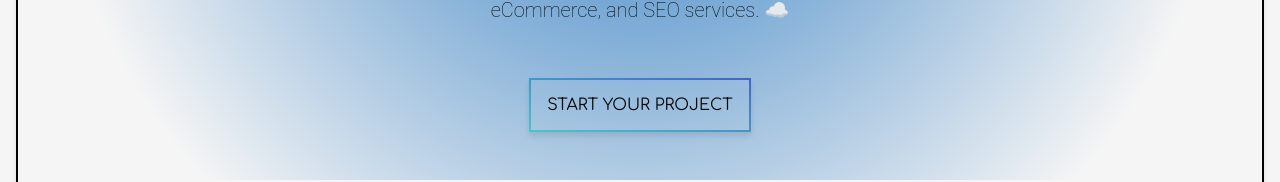
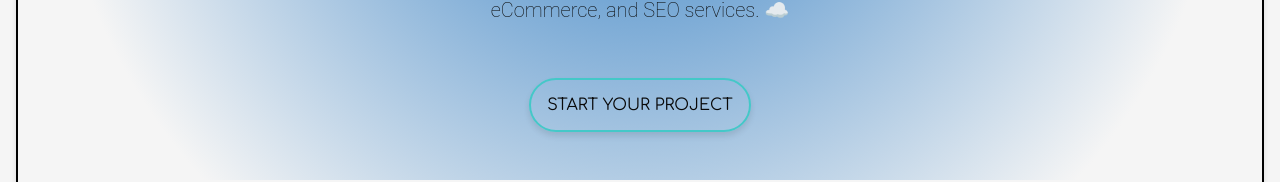
Before and after one commit to Cloud9Calm/cloud9-calm-website, a React (Create React App) app in the folder c9c-client/: page / in a window 1280 px wide. Shown: the part 717-899 px from the top of the page. Built offline with nearby package versions, Linux system fonts and the light colour scheme.

Commit message:
new buttons

```diff
--- a/c9c-client/src/styles/partials/_mixins.scss
+++ b/c9c-client/src/styles/partials/_mixins.scss
@@ -22,8 +22,9 @@
 
 @mixin color-borders {
   border: 2px solid;
+  border-radius: 100px;
   border-image-slice: 1;
-  border-image-source: linear-gradient(to top right, $analogous-color-2, $analogous-color-1);
+  border-color: $analogous-color-2;
   background-color: transparent;
 }
 
```
Also changed, not shown: 1 other file (tests, documents, lock files or other folders).
